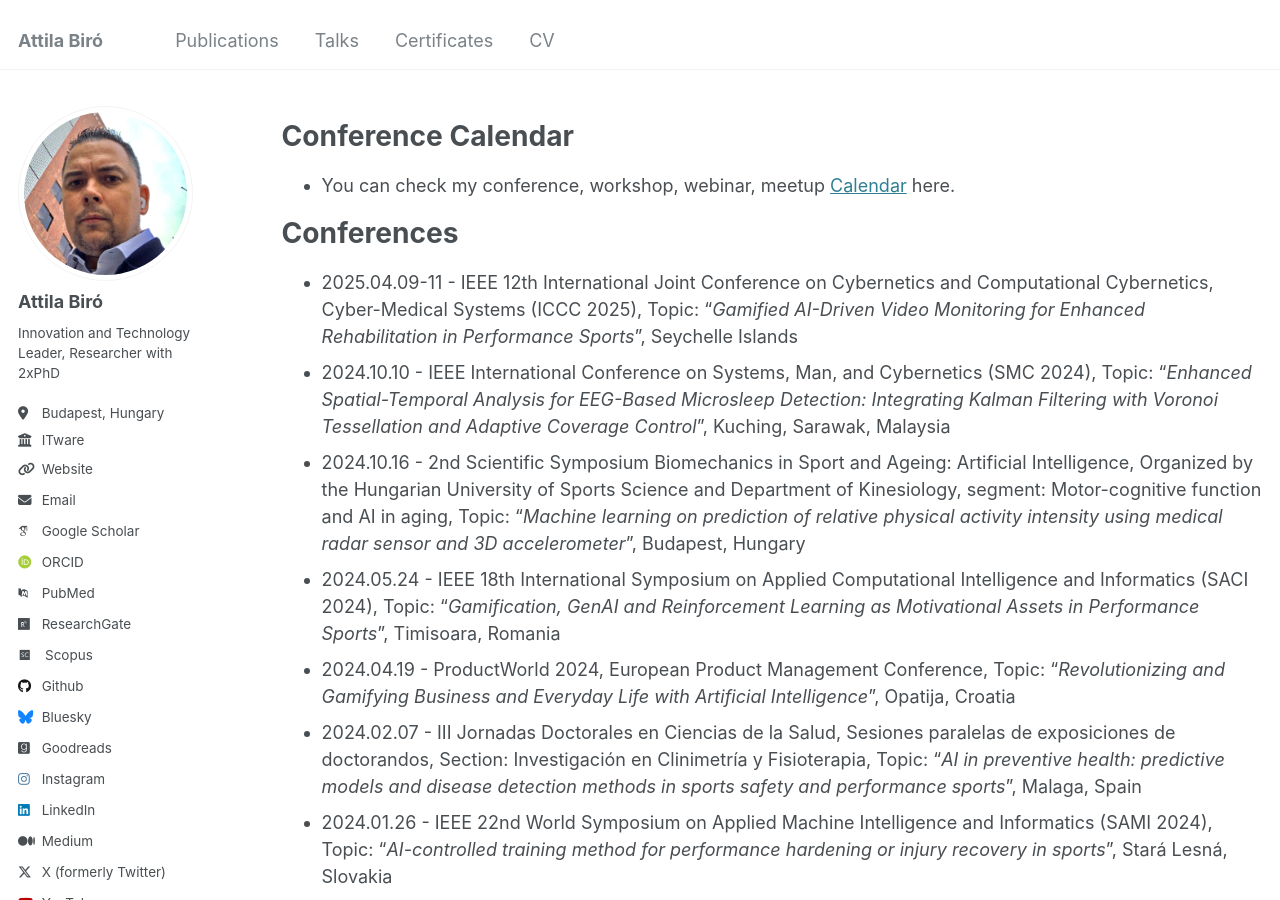
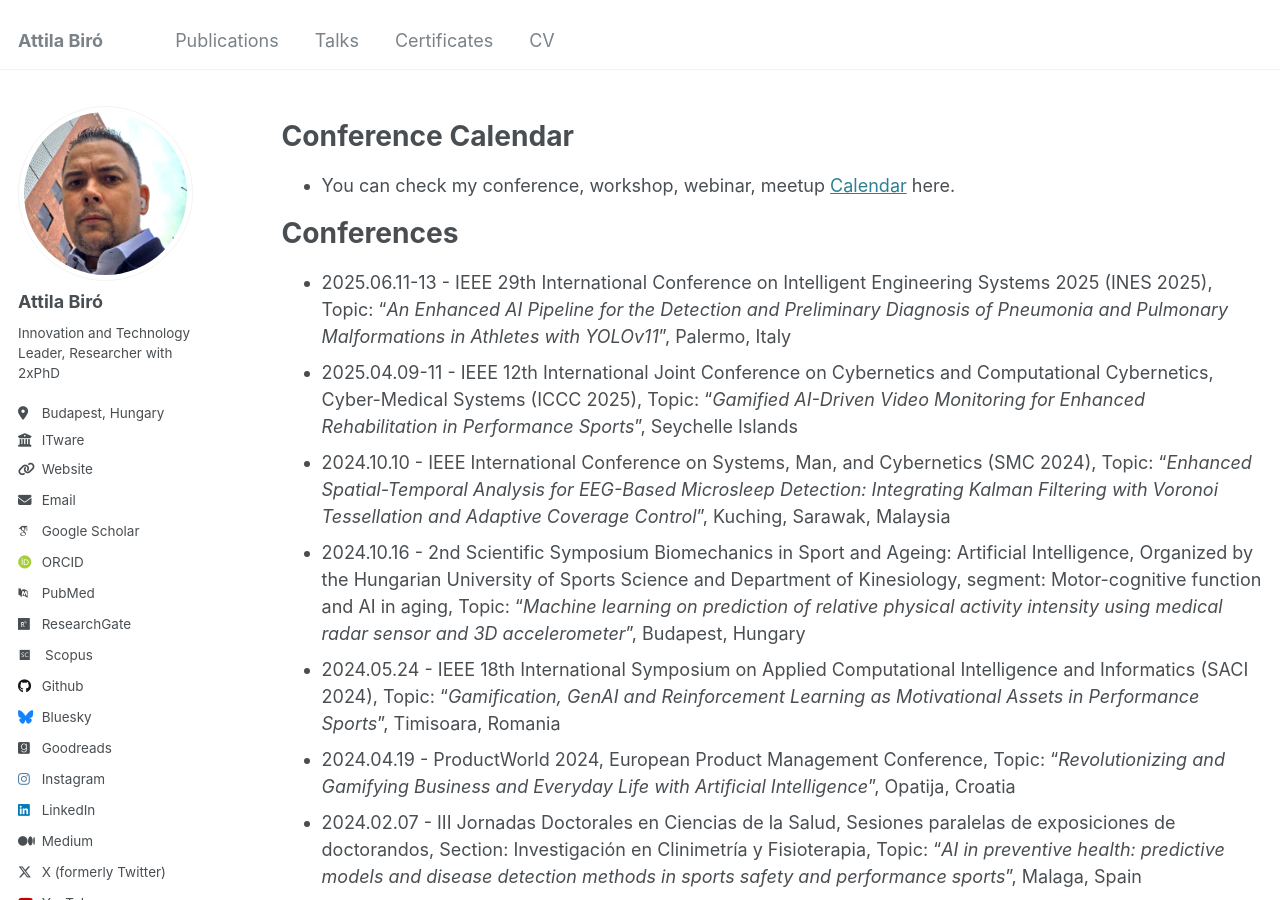
Before and after one commit to biroka/biroka.github.io, a Jekyll site: the page built from _pages/talks.md, in a window 1280 px wide and 900 px high. Built offline with Jekyll 4.4.1, drawn with Linux system fonts in a browser that asks for light colours; some web fonts are replaced.

Commit message:
Update talks.md

```diff
--- a/_pages/talks.md
+++ b/_pages/talks.md
@@ -11,6 +11,7 @@ Conference Calendar
 
 Conferences
 ======
+* 2025.06.11-13 - IEEE 29th International Conference on Intelligent Engineering Systems 2025 (INES 2025), Topic: "_An Enhanced AI Pipeline for the Detection and Preliminary Diagnosis of Pneumonia and Pulmonary Malformations in Athletes with YOLOv11_", Palermo, Italy
 * 2025.04.09-11 - IEEE 12th International Joint Conference on Cybernetics and Computational Cybernetics, Cyber-Medical Systems (ICCC 2025), Topic: "_Gamified AI-Driven Video Monitoring for Enhanced Rehabilitation in Performance Sports_", Seychelle Islands
 * 2024.10.10 - IEEE International Conference on Systems, Man, and Cybernetics (SMC 2024), Topic: "_Enhanced Spatial-Temporal Analysis for EEG-Based Microsleep Detection: Integrating Kalman Filtering with Voronoi Tessellation and Adaptive Coverage Control_",  Kuching, Sarawak, Malaysia
 * 2024.10.16 - 2nd Scientific Symposium Biomechanics in Sport and Ageing: Artificial Intelligence, Organized by the Hungarian University of Sports Science and Department of Kinesiology, segment: Motor-cognitive function and AI in aging, Topic: "_Machine learning on prediction of relative physical activity intensity using medical radar sensor and 3D accelerometer_", Budapest, Hungary
```
